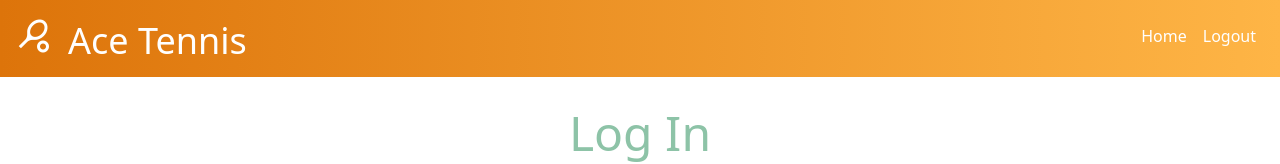
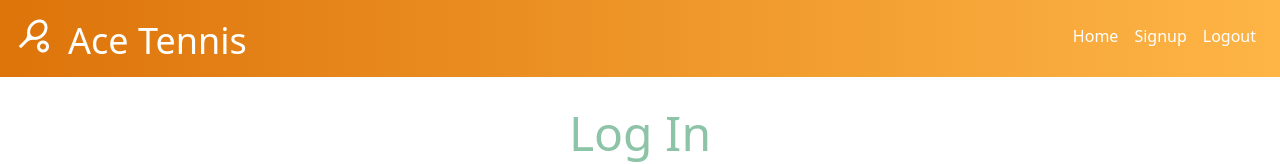
Before and after one commit to Claire-bk/acetennis-admin, a React (Vite) app: page / in a window 1280 px wide. Shown: the top 164 px of the page. Built offline with nearby package versions, Linux system fonts and the light colour scheme.

Commit message:
signup on header

```diff
--- a/src/components/header.jsx
+++ b/src/components/header.jsx
@@ -14,8 +14,8 @@ export const Header = () => {
         navigate("/", { replace: true });
     }
 
-    function handleGoAccount() {
-        navigate("/account", { replace: true });
+    function handleSignup() {
+        navigate("/signup", { replace: true });
     }
 
     return (
@@ -26,6 +26,7 @@ export const Header = () => {
             </div>
             <ul className="navBar__menu flex">
                 <li className="p-2 text-white hover:text-fuchsia-600 hover:cursor-pointer" onClick={handleGoHome}>Home</li>
+                <li className="p-2 text-white hover:text-fuchsia-600 hover:cursor-pointer" onClick={handleSignup}>Signup</li>
                 <li className="p-2 text-white hover:text-fuchsia-600 hover:cursor-pointer" onClick={handleLogout}>Logout</li>
             </ul>
         </header>
```
